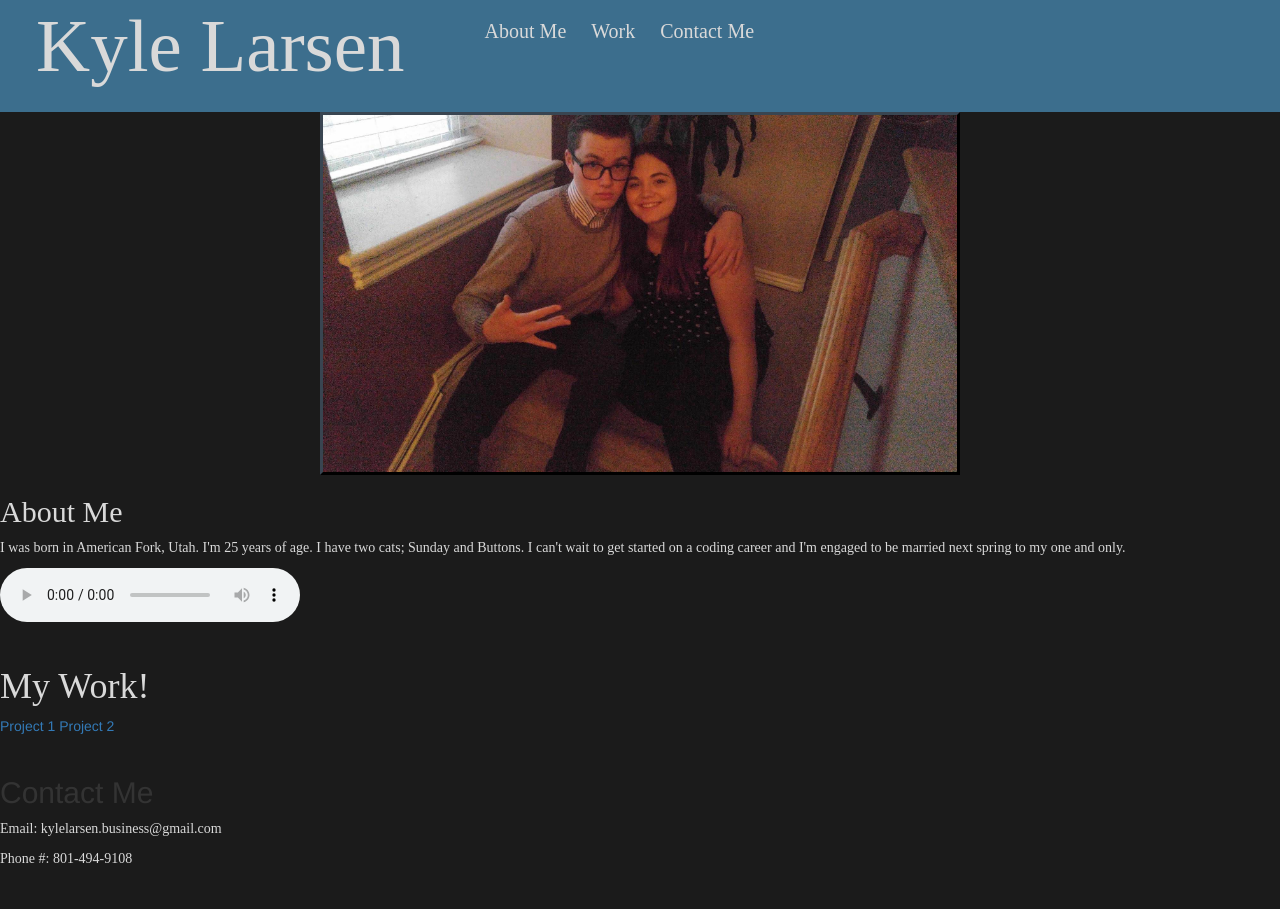
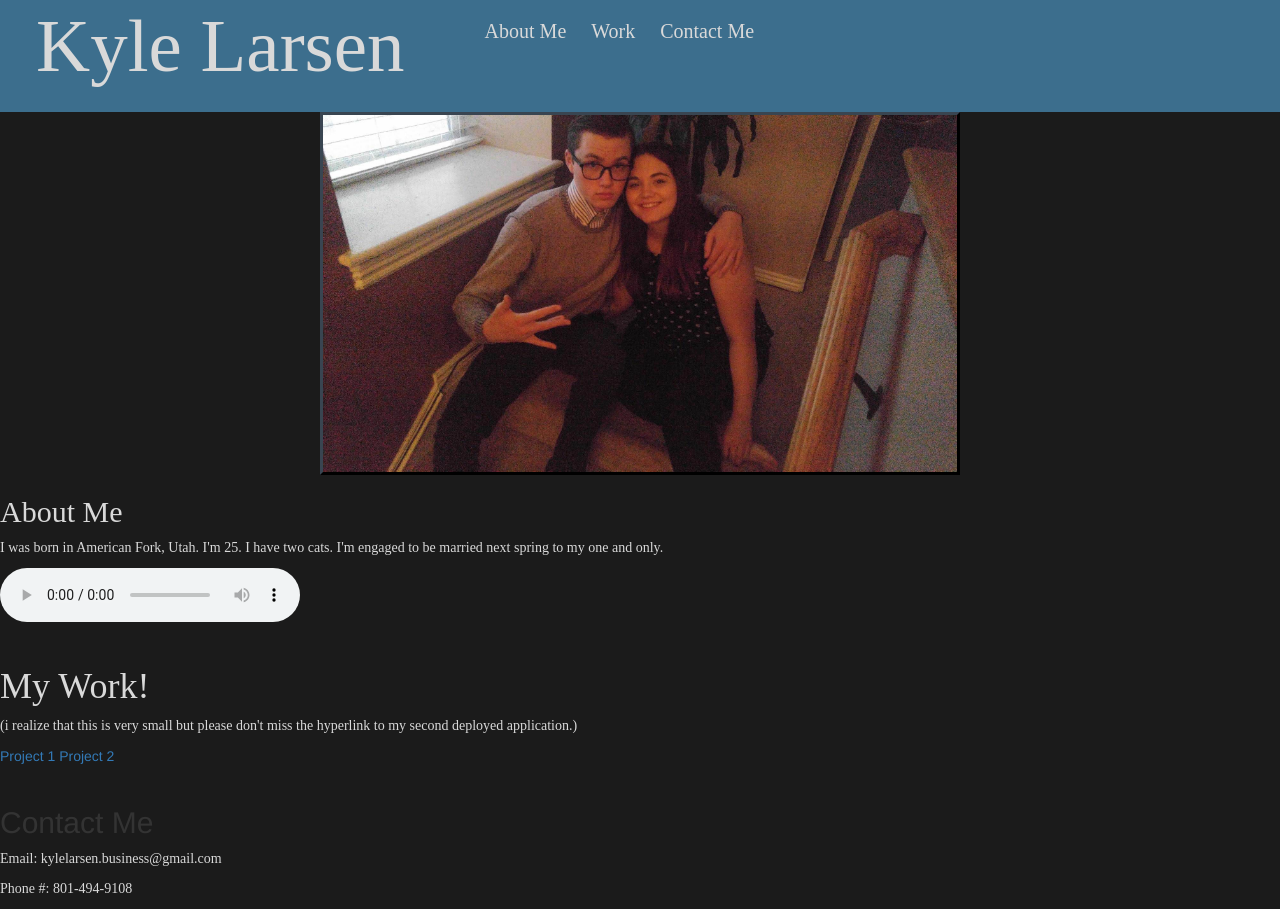
Before and after one commit to kylelarsenlarsen/Kyle_Larsen_Portfolio, a plain HTML site: page index.html in a window 1280 px wide. Before the commit the page ends 879 px from the top, so only its background shows below. Drawn offline with nearby package versions, Linux system fonts and the light colour scheme.

Commit message:
i keep finding things to update.

```diff
--- a/index.html
+++ b/index.html
@@ -38,7 +38,7 @@
                 <img src="assets/images/one_and_only.jpg"/>
                 <h2>About Me</h2>
                 <p>
-                    I was born in American Fork, Utah. I'm 25 years of age. I have two cats; Sunday and Buttons. I can't wait to get started on a coding career and I'm engaged to be married next spring to my one and only.
+                    I was born in American Fork, Utah. I'm 25. I have two cats. I'm engaged to be married next spring to my one and only.
                 </p>
                 <audio controls>
                     <source src="assets/audio/Chesney Hawkes The One and Only.ogg" type="audio/ogg">
@@ -47,6 +47,9 @@
             <section id="work" class="blue-box">
                 <img src="" class=""/>
                 <h1>My Work!</h1>
+                <p>
+                  (i realize that this is very small but please don't miss the hyperlink to my second deployed application.)
+                </p>
                 <a href="https://logan2391.github.io/Currency-Exchange/">Project 1</a>
                 <a href="https://serene-sierra-18598.herokuapp.com/login">Project 2</a>
             </section>
```
